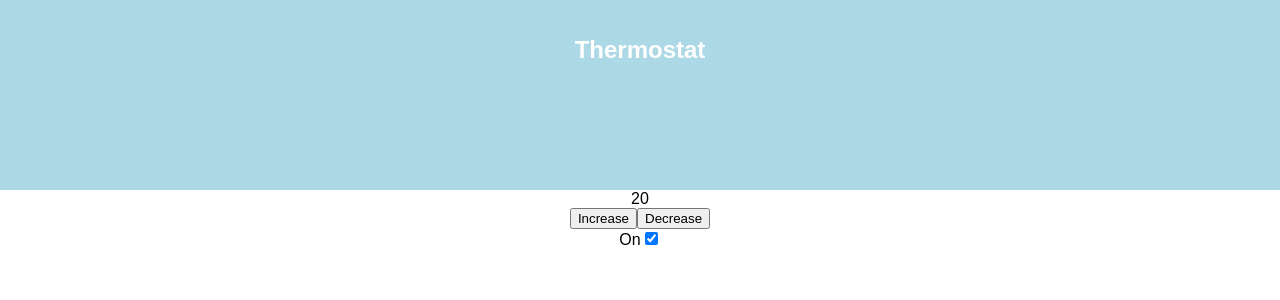
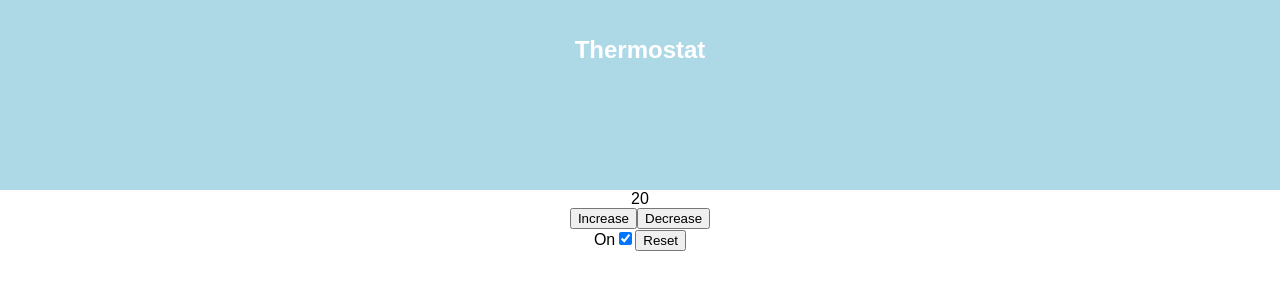
Before and after one commit to reenz/react-thermostat, a React (Create React App) app: page / in a window 1280 px wide. Shown: the top 300 px of the page. Built offline with nearby package versions, Linux system fonts and the light colour scheme.

Commit message:
user can reset temperature to 20

```diff
--- a/src/components/temperature.js
+++ b/src/components/temperature.js
@@ -4,10 +4,10 @@ class Temperature extends Component {
 
   constructor(props) {
     super(props);
-
+    this.startTemperature = 20;
     this.state = {
       msg: '',
-      temperature: props.temperature || 20,
+      temperature: props.temperature || this.startTemperature,
       minTemperature: props.minTemperature || 10,
       powerSaving: true,
       powerSavingOnMaxTemperature: 25,
@@ -58,6 +58,10 @@ class Temperature extends Component {
     }
   }
 
+  reset() {
+    this.setState({temperature: this.startTemperature ,msg:''});
+  }
+
   render() {
     return (
       <div>
@@ -86,6 +90,12 @@ class Temperature extends Component {
             .handleChange
             .bind(this)}/>
         </label>
+        <button
+          id="reset"
+          type="button"
+          onClick={this
+          .reset
+          .bind(this)}>Reset</button>
       </div>
     )
   }
```
Also changed, not shown: 1 other file (tests, documents, lock files or other folders).
